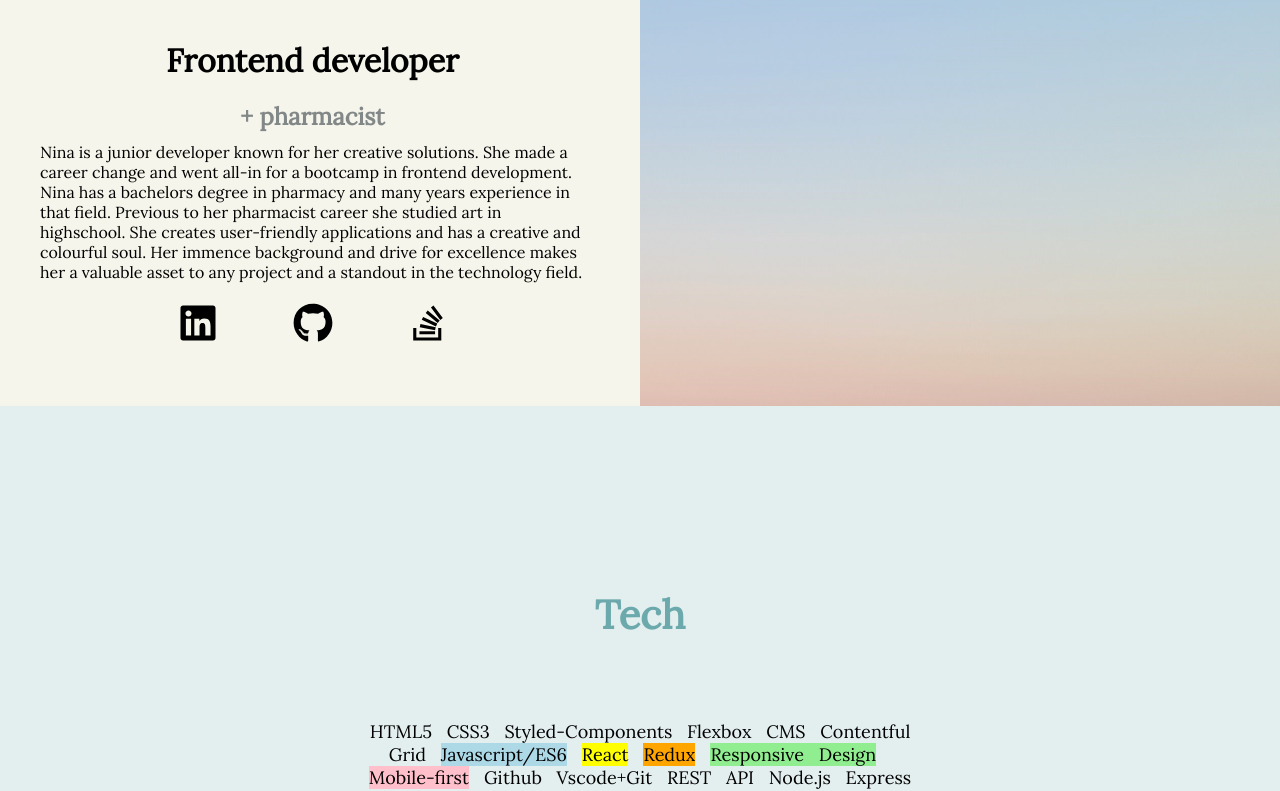
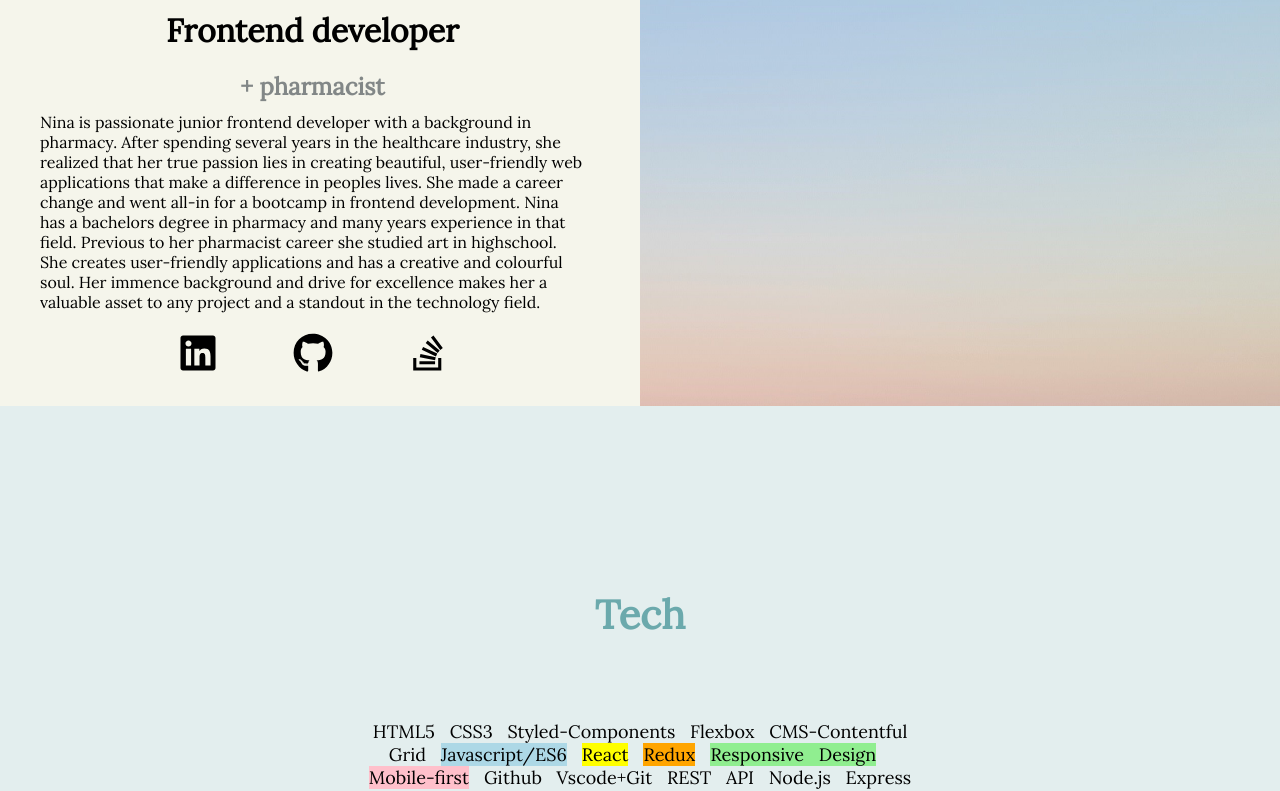
Before and after one commit to NinaWald/react-portfolio, a React (Create React App) app: page / in a window 1280 px wide. Shown: the part 294-1085 px from the top of the page. Built offline with nearby package versions, Linux system fonts and the light colour scheme.

Commit message:
changed profile info

```diff
--- a/src/components/Header.js
+++ b/src/components/Header.js
@@ -27,14 +27,16 @@ const Header = () => {
           <h3>Frontend developer</h3>
           <h6>+ pharmacist</h6>
 
-          <article> Nina is a junior developer known for her creative solutions.
+          <article> Nina is passionate junior frontend developer with a background in pharmacy.
+                After spending several years in the healthcare industry,
+                she realized that her true passion lies in creating beautiful,
+                user-friendly web applications that make a difference in peoples lives.
                 She made a career change and went all-in for a bootcamp in frontend development.
                 Nina has a bachelors degree in pharmacy and many years experience in that field.
                 Previous to her pharmacist career she studied art in highschool.
                 She creates user-friendly applications and has a creative and colourful soul.
                 Her immence background and drive for excellence makes her a valuable asset
-                to any project
-                and a standout in the technology field.
+                to any project and a standout in the technology field.
           </article>
           <div className="icon-container">
             <ul>
--- a/src/components/Tech.js
+++ b/src/components/Tech.js
@@ -11,7 +11,7 @@ const TechComponent = () => {
       <h2>Tech</h2>
       <p style={{ fontSize: '18px', wordSpacing: '10px' }}>
         HTML5 CSS3 Styled-Components
-        Flexbox CMS Contentful Grid&nbsp;
+        Flexbox CMS-Contentful Grid&nbsp;
         <span style={{ ...coloredSpanStyle, backgroundColor: 'lightblue' }}>Javascript/ES6</span>
         <span style={{ ...coloredSpanStyle, backgroundColor: 'yellow' }}>React</span>
         <span style={{ ...coloredSpanStyle, backgroundColor: 'orange' }}>Redux</span>
```
